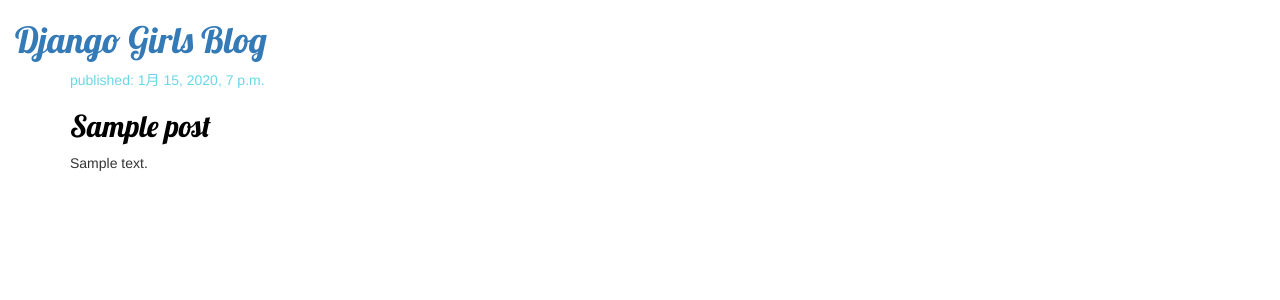
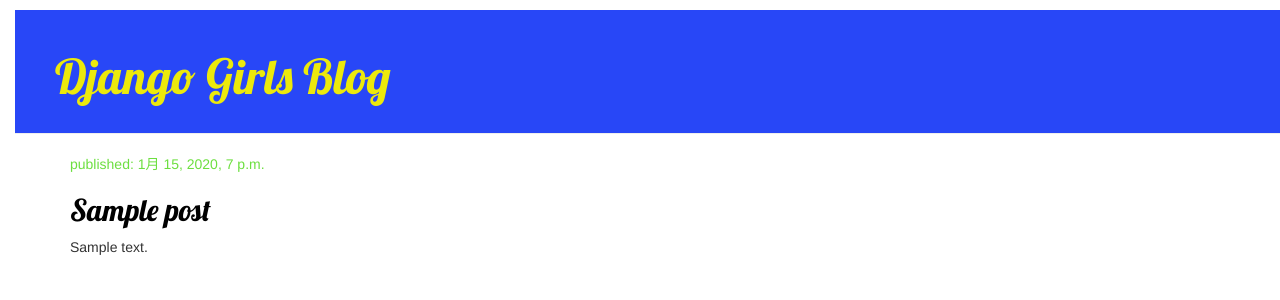
Before and after one commit to YasuhiroYano/my-first-blog, a Django app: page / in a window 1280 px wide. Shown: the top 300 px of the page. Run offline with Django 3.2, Linux system fonts and the light colour scheme; tables that the repository leaves empty hold one stand-in row (values such as "Sample post"); some libraries are stand-ins or nearby versions.

Commit message:
test04223

```diff
--- a/blog/static/css/blog.css
+++ b/blog/static/css/blog.css
@@ -1,11 +1,11 @@
 .page-header {
-    background-color: #e68ed7;
+    background-color: #2847f7;
     margin-top: 10;
     padding: 20px 20px 20px 40px;
 }
 
 .page-header h1, .page-header h1 a, .page-header h1 a:visited, .page-header h1 a:active {
-    color: #0ed40e;
+    color: #ece90c;
     font-size: 36pt;
     text-decoration: none;
 }
@@ -19,7 +19,7 @@ h1, h2, h3, h4 {
 }
 
 .date {
-    color: #67d8e7;
+    color: #6ddf40;
 }
 
 .save {
--- a/blog/templates/blog/post_list.html
+++ b/blog/templates/blog/post_list.html
@@ -8,7 +8,7 @@
         <link rel="stylesheet" href="{% static 'css/blog.css' %}">
     </head>
     <body>
-        <div>
+        <div class="page-header">
             <h1><a href="/">Django Girls Blog</a></h1>
         </div>
 
```
